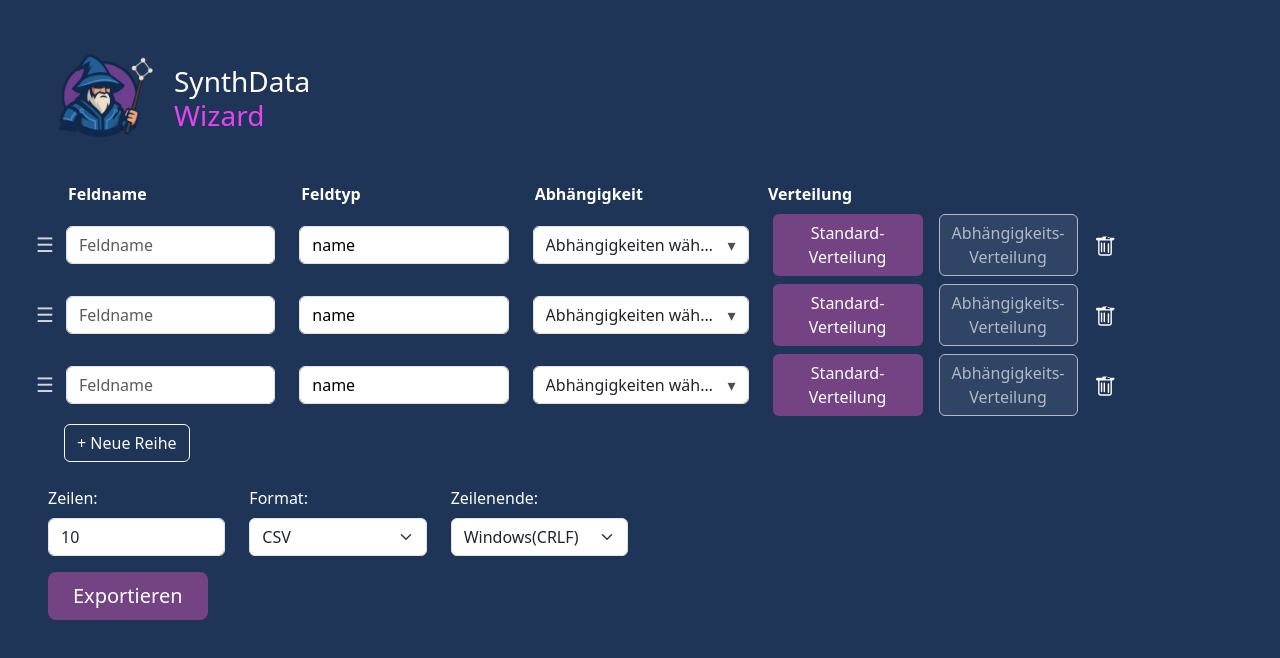
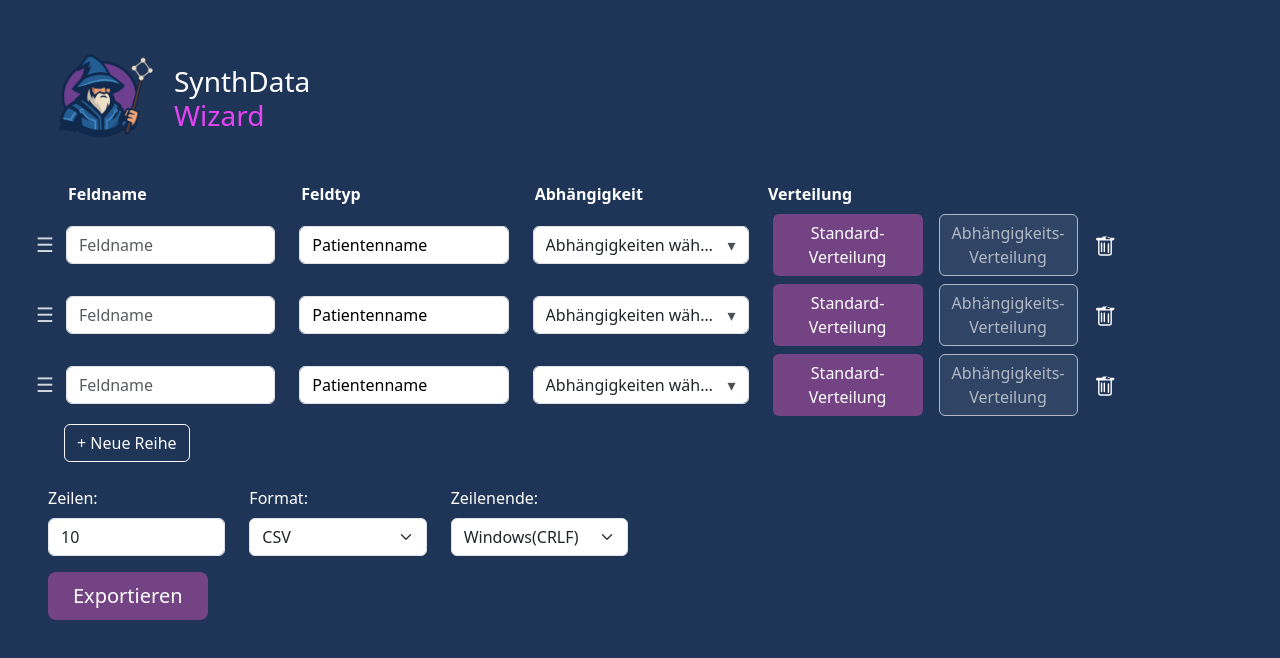
Before and after one commit to chaimaa-Tester/synthdata-frontend, a React (Vite) app: page / in a window 1280 px wide. Shown: the top 658 px of the page. Built offline with nearby package versions, Linux system fonts and the light colour scheme.

Commit message:
merge angepasst

```diff
--- a/src/components/FieldRow.tsx
+++ b/src/components/FieldRow.tsx
@@ -112,7 +112,7 @@ export const FieldRow: React.FC<Props> = ({
       <div className="col-2">
         <input
           className="form-control"
-          value={row.type || "Feldtyp wählen"}
+          value={getLabelForType(row.type) || "Feldtyp wählen"}
           readOnly
           onClick={() => setShowUseCaseModal(true)}
           style={{
```
